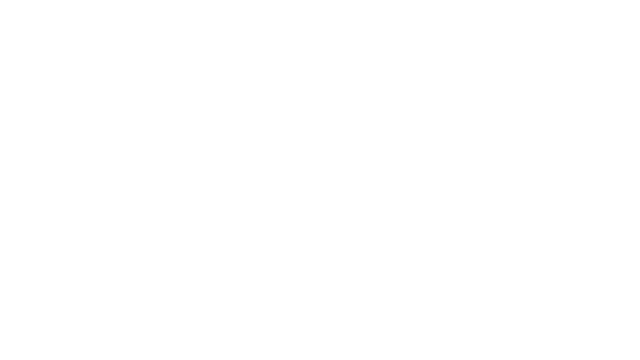
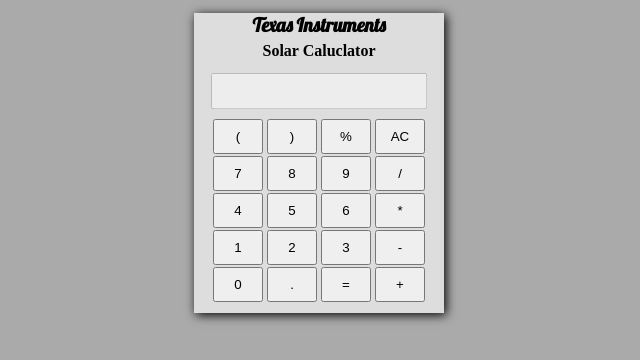
Before and after one commit to FelixLehmannBLN/calculator, a plain HTML site: page index.html in a window 1280 px wide. Shown: the whole page, without its empty margins (329-969 px from the left). Drawn offline with Linux system fonts and the light colour scheme.

Commit message:
styling 1st round

```diff
--- a/css/style.css
+++ b/css/style.css
@@ -0,0 +1,43 @@
+@import url(https://fonts.googleapis.com/css?family=Lobster);
+
+body, html {
+  width: 100%;
+  background-color: #AAA;
+}
+
+.wrapper {
+  width: 250px;
+  height: 300px;
+  background-color: #DDD;
+  margin: 0 auto;
+  text-align: center;
+  box-shadow: 2px 2px 10px;
+  border-radius: 2;
+}
+
+h1 {
+  font-size: 1.2em;
+  font-family: 'Lobster', cursive;
+  margin-bottom: 5px;
+}
+
+h2 {
+  margin-top: 5px;
+  font-size: 1em;
+}
+
+.row {
+  display: block;
+}
+
+input {
+    width: 208px;
+    height: 30px;
+    margin-bottom: 10px;
+}
+
+.button {
+  width: 50px;
+  height: 35px;
+  margin-bottom: 2px;
+}
--- a/index.html
+++ b/index.html
@@ -1,9 +1,49 @@
 <!DOCTYPE html>
 <head>
   <meta charset="UTF-8">
+   <link rel="stylesheet" src="//normalize-css.googlecode.com/svn/trunk/normalize.css" />
+  <link rel="stylesheet" href="https://maxcdn.bootstrapcdn.com/font-awesome/4.5.0/css/font-awesome.min.css">
+  <meta name="viewport" content="width=device-width, initial-scale=1">
+  <link rel="stylesheet" href="css/style.css">
   <title>Document</title>
 </head>
 <body>
 
+<div class="wrapper">
+<h1 class="title">Texas Instruments</h1>
+<h2>Solar Caluclator</h2>
+  <div class="display"><input type="text" disabled></div>
+  <div class="row">
+    <button class="operator button">(</button>
+    <button class="operator button">)</button>
+    <button class="operator button">%</button>
+    <button class="operator button">AC</button>
+  </div>
+  <div class="row">
+    <button class="number button">7</button>
+    <button class="number button">8</button>
+    <button class="number button">9</button>
+    <button class="operator button">/</button>
+  </div>
+  <div class="row">
+    <button class="number button">4</button>
+    <button class="number button">5</button>
+    <button class="number button">6</button>
+    <button class="operator button">*</button>
+  </div>
+  <div class="row">
+    <button class="number button">1</button>
+    <button class="number button">2</button>
+    <button class="number button">3</button>
+    <button class="operator button">-</button>
+  </div>
+  <div class="row">
+    <button class="number button">0</button>
+    <button class="operator button">.</button>
+    <button class="operator button">=</button>
+    <button class="operator button">+</button>
+  </div>
+</div>
+
 </body>
 </html>
```
